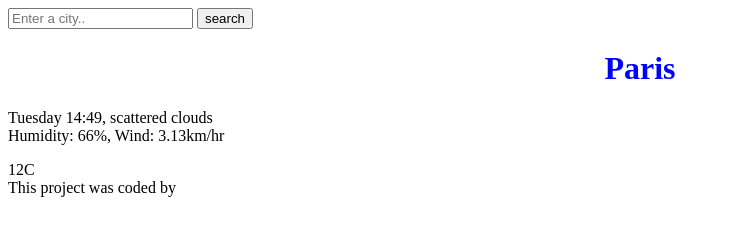
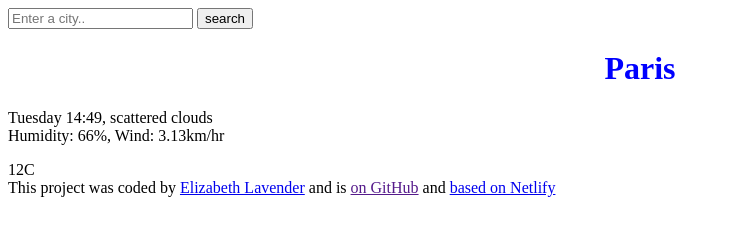
Before and after one commit to Lizernz/SheCodes-vanilla-weather-app7, a plain HTML site: page index.html in a window 1280 px wide. Shown: the whole page, without its empty margins (0-730 px from the left). Drawn offline with Linux system fonts and the light colour scheme.

Commit message:
Updated the footer
Added GitHub and Netlify links

```diff
--- a/index.html
+++ b/index.html
@@ -28,7 +28,10 @@
       </div>
   </main>
   <footer>
-    This project was coded by <a href="
+    This project was coded by <a href="https://en.wikipe.org">Elizabeth Lavender</a>
+    and is <a href="">on GitHub</a>
+    and <a href="https://lizernz-weatherproject-01bf22.netlify.app">based on Netlify</a></footer>
+
   </footer>
 </body>
 </html>
```
